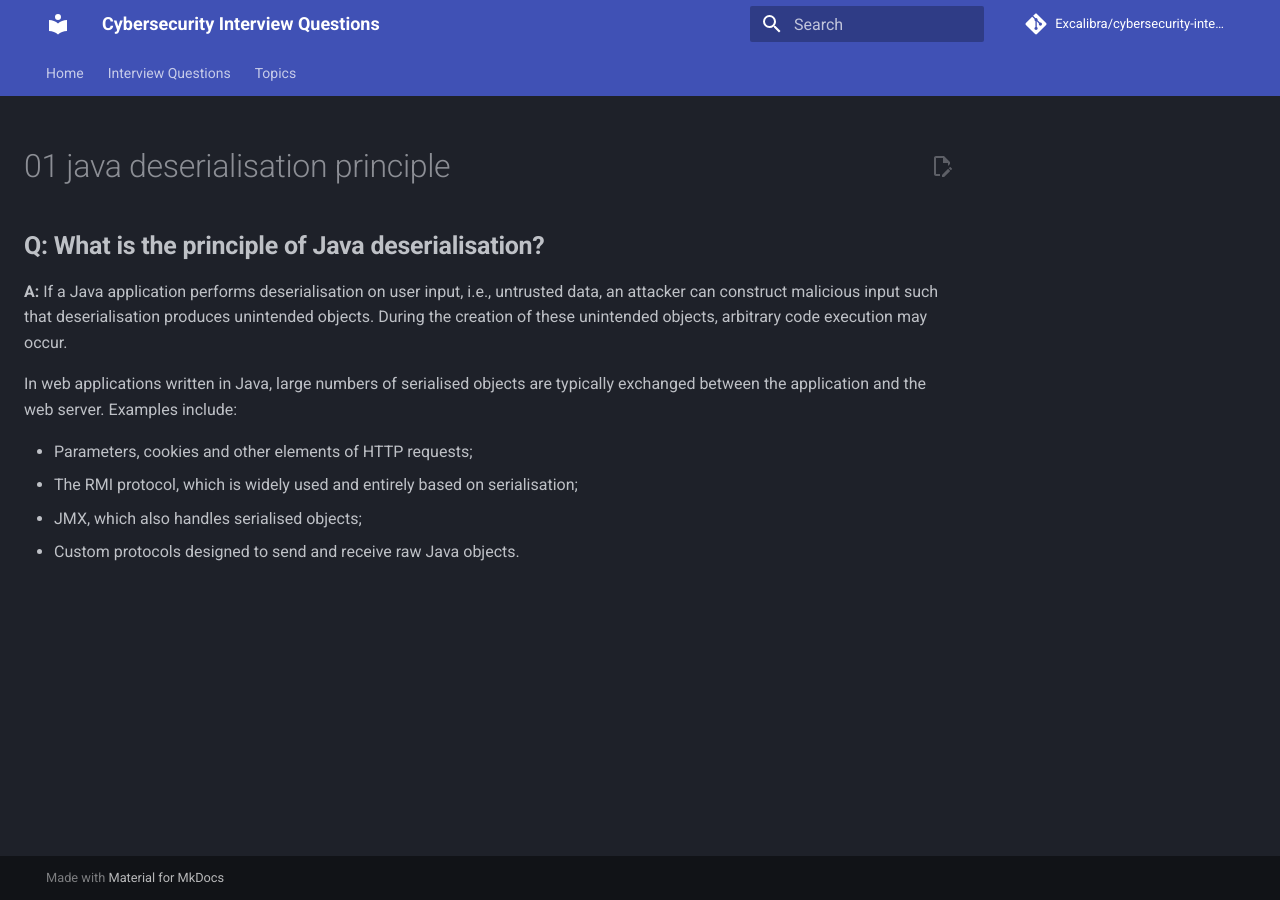
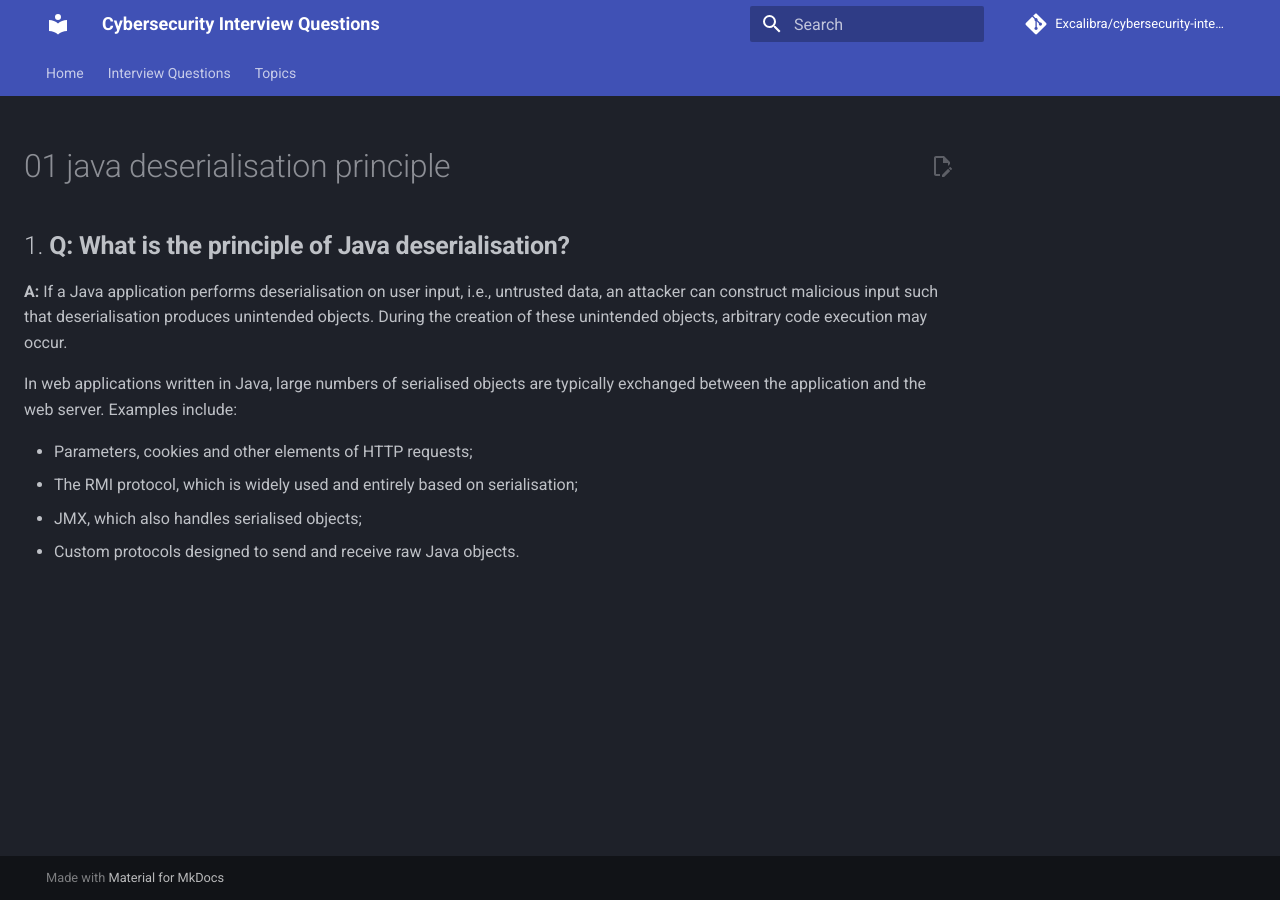
Before and after one commit to Excalibra/cybersecurity-interview-questions, an MkDocs documentation site: the page built from docs/questions/red-team-interview-experience/01-java-deserialisation-principle.md, in a window 1280 px wide. Built offline with MkDocs 1.6.1 and Material for MkDocs 9.7.7, drawn with Linux system fonts in a browser that asks for light colours; comment, search, counter and statistics services are not loaded.

Commit message:
Update 01-java-deserialisation-principle.md

```diff
--- a/docs/questions/red-team-interview-experience/01-java-deserialisation-principle.md
+++ b/docs/questions/red-team-interview-experience/01-java-deserialisation-principle.md
@@ -1,4 +1,4 @@
-## **Q: What is the principle of Java deserialisation?**
+## 1. **Q: What is the principle of Java deserialisation?**
 
 **A:** If a Java application performs deserialisation on user input, i.e., untrusted data, an attacker can construct malicious input such that deserialisation produces unintended objects. During the creation of these unintended objects, arbitrary code execution may occur.
 
```
